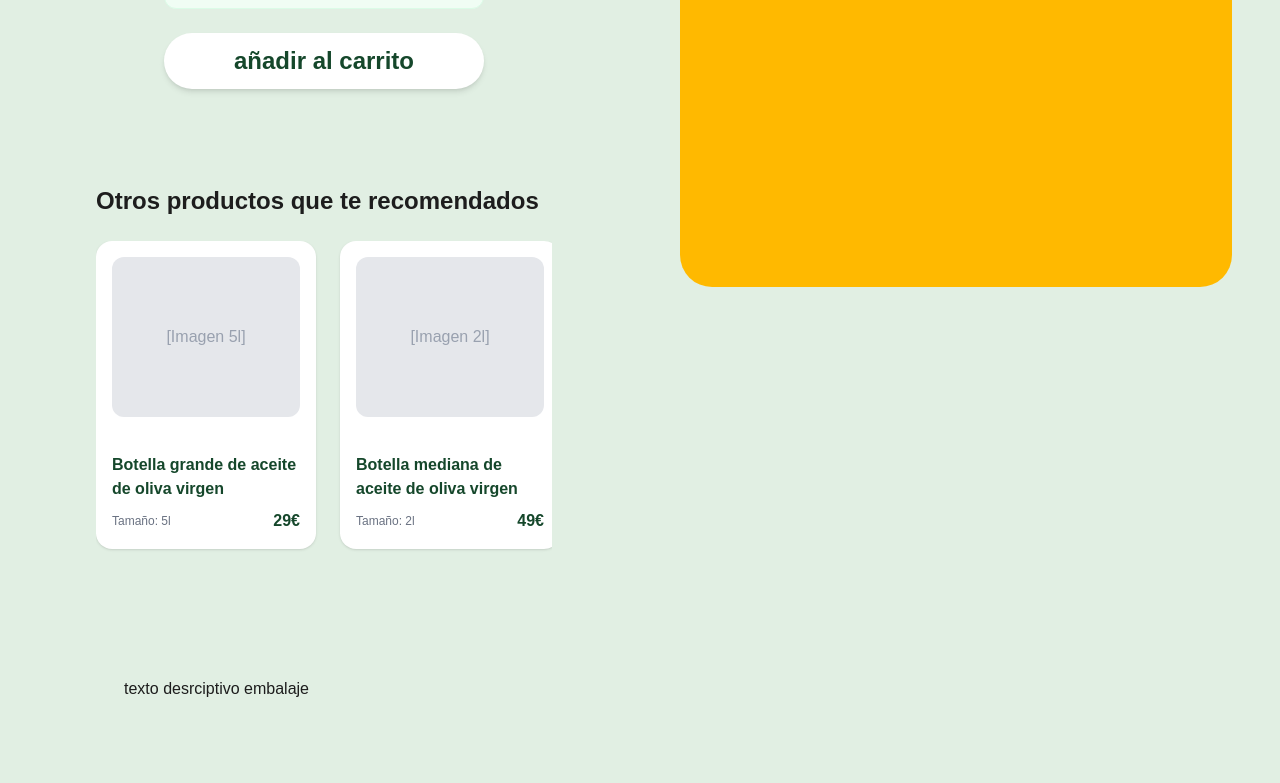
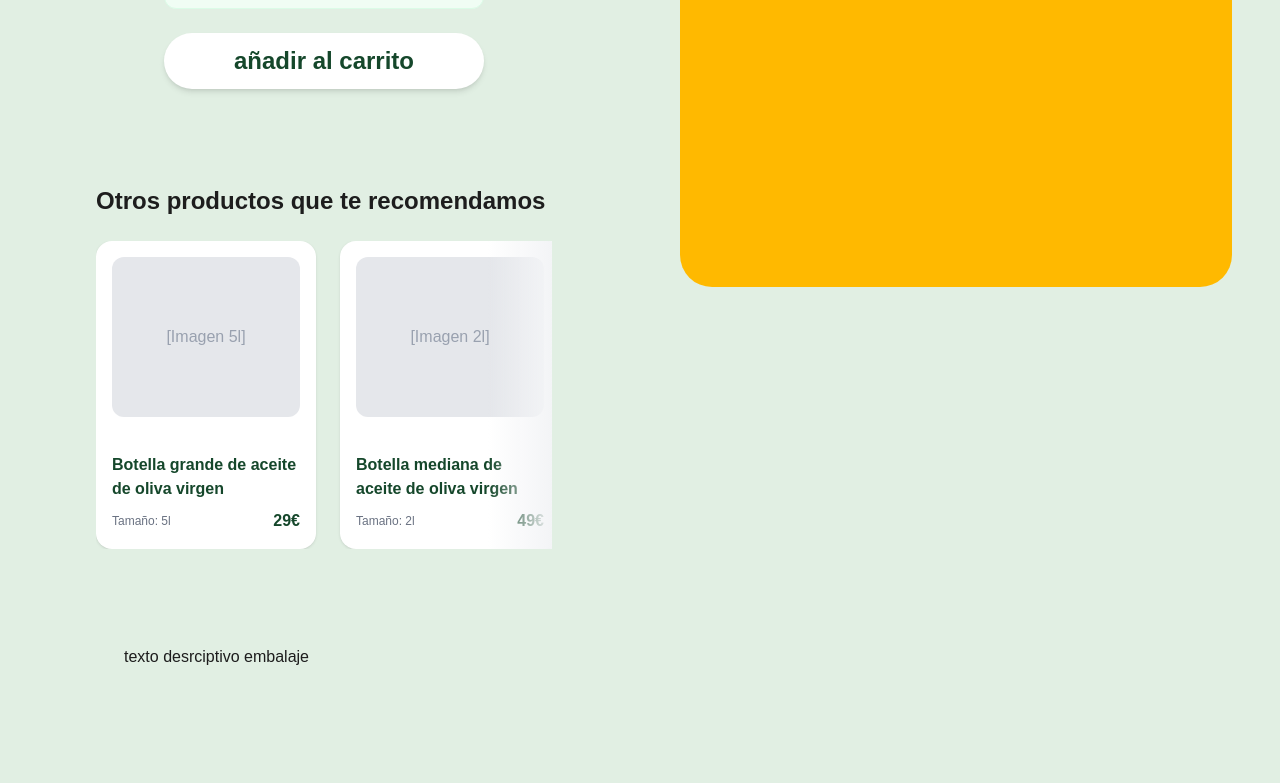
Before and after one commit to JaumeEsquerdo/oli-de-la-torre, a Next.js app in the folder oli-maleno/: page /producto/botella-0.5l in a window 1280 px wide. Shown: the part 737-1520 px from the top of the page. Built offline with nearby package versions, Linux system fonts and the light colour scheme.

Commit message:
crear sombras y sistema de arrastre sutil para el crraousel de productos recomendados

```diff
--- a/oli-maleno/app/components/SlideProducts.tsx
+++ b/oli-maleno/app/components/SlideProducts.tsx
@@ -1,15 +1,14 @@
 'use client'
-import { useState, useRef } from "react";
-import { motion, useScroll, useTransform } from 'framer-motion';
+import { useState, useRef, useEffect } from "react";
+import { motion, AnimatePresence } from 'framer-motion';
 import Link from "next/link";
 
-{/* ================= SECCIÓN MINI SLIDE DE RECOMENDADOS ================= */ }
-
+/* ================= TYPES & INTERFACES ================= */
 
 interface Logo {
     src: string;
     alt: string;
-    nombre?: string; // Por si quieres poner un texto abajo del logo
+    nombre?: string;
 }
 
 type Product = {
@@ -25,64 +24,219 @@ interface SlideProductsProps {
     recomendados: Product[];
 }
 
+/* ================= COMPONENTE PRINCIPAL ================= */
+
 export const SlideProducts = ({ recomendados }: SlideProductsProps) => {
-    const containerRef = useRef(null);
+    // Referencia al contenedor que tiene el scroll horizontal
+    const containerRef = useRef<HTMLDivElement>(null);
+
+    // Bandera para saber si el usuario está arrastrando activamente.
+    // Evita que al soltar el clic tras un arrastre, se active el enlace <Link> por error.
     const [isDragging, setIsDragging] = useState(false);
 
-    // 1. Escuchamos el scroll horizontal del contenedor
-    const { scrollXProgress } = useScroll({ container: containerRef });
+    // Estados booleanos para mostrar u ocultar los degradados de sombra en los laterales
+    const [showLeft, setShowLeft] = useState(false);
+    const [showRight, setShowRight] = useState(true);
 
-    // 2. Mapeamos el progreso (0 a 1) a la opacidad de los indicadores
-    // Izquierda: opacidad 0 al inicio (0 progress), opacidad 1 cuando avanzas
-    const leftOpacity = useTransform(scrollXProgress, [0, 0.1], [0, 1]);
-    // Derecha: opacidad 1 al inicio, opacidad 0 al llegar al final (1 progress)
-    const rightOpacity = useTransform(scrollXProgress, [0.9, 1], [1, 0]);
+    /**
+     * Calcula en tiempo real si el contenedor ha llegado al inicio o al final del scroll.
+     * Sirve para ocultar o mostrar los degradados (sombras) laterales de forma dinámica.
+     */
+    const checkScrollLimits = () => {
+        const container = containerRef.current;
+        if (!container) return;
 
+        const { scrollLeft, scrollWidth, clientWidth } = container;
+
+        // Si el contenido total es menor o igual al ancho de la pantalla, no hay scroll (ocultamos ambas sombras)
+        if (scrollWidth <= clientWidth) {
+            setShowLeft(false);
+            setShowRight(false);
+            return;
+        }
+
+        // Muestra la sombra izquierda si nos hemos desplazado más de 28px desde el inicio
+        setShowLeft(scrollLeft > 28);
+
+        // Muestra la sombra derecha si aún queda espacio por scrollar antes de llegar al final (margen de 28px)
+        setShowRight(scrollLeft < (scrollWidth - clientWidth - 28));
+    };
+
+    /**
+     * EFECTO PRINCIPAL: Gestiona toda la física manual de arrastrar con el ratón (Drag-to-Scroll)
+     * e integra observadores de redimensionado.
+     */
+    useEffect(() => {
+        const container = containerRef.current;
+        if (!container) return;
+
+        let isDown = false;      // ¿Está el botón del ratón pulsado?
+        let startX: number;      // Posición X inicial donde el usuario hace clic
+        let scrollLeft: number;  // Posición de scroll horizontal inicial del contenedor
+
+        /**
+         * 1. Al hacer clic (MouseDown)
+         */
+        const onMouseDown = (e: MouseEvent) => {
+            isDown = true;
+            setIsDragging(false); // Reiniciamos el estado de arrastre
+
+            // Desactivamos el snapping (imán) y el scroll suave nativo.
+            // Si no lo hacemos, el navegador intentará clavar las tarjetas mientras arrastras,
+            // provocando tirones muy molestos.
+            container.style.scrollSnapType = 'none';
+            container.style.scrollBehavior = 'auto';
+
+            // Calculamos la posición del clic restando el offset del contenedor
+            startX = e.pageX - container.offsetLeft;
+            scrollLeft = container.scrollLeft;
+        };
+
+        /**
+         * 2. Si el ratón sale del contenedor (MouseLeave)
+         */
+        const onMouseLeave = () => {
+            if (!isDown) return;
+            isDown = false;
+
+            // Si el usuario saca el cursor bruscamente, reactivamos el comportamiento nativo
+            // para que las tarjetas se re-ajusten a sus posiciones (snap) limpiamente.
+            container.style.scrollSnapType = 'x mandatory';
+            container.style.scrollBehavior = 'smooth';
+        };
+
+        /**
+         * 3. Al soltar el clic (MouseUp)
+         */
+        const onMouseUp = () => {
+            if (!isDown) return;
+            isDown = false;
+
+            // Reactivamos el imán de CSS para que, al soltar, la tarjeta más cercana
+            // se encuadre y deslice automáticamente a su sitio de forma suave.
+            container.style.scrollSnapType = 'x mandatory';
+            container.style.scrollBehavior = 'smooth';
+
+            // Un pequeño retraso de seguridad antes de desactivar isDragging.
+            // Esto asegura que el evento 'click' del enlace <Link> sepa que venía de un arrastre
+            // y no abra la página del producto por accidente.
+            setTimeout(() => setIsDragging(false), 50);
+        };
+
+        /**
+         * 4. Al mover el ratón (MouseMove)
+         */
+        const onMouseMove = (e: MouseEvent) => {
+            if (!isDown) return; // Si no hay clic pulsado, no hacemos nada
+
+            e.preventDefault(); // Evitamos selección de texto o arrastres por defecto del navegador
+            setIsDragging(true); // Confirmamos que el usuario está arrastrando activamente
+
+            // Posición actual del cursor
+            const x = e.pageX - container.offsetLeft;
+
+            // Calculamos la distancia recorrida multiplicada por un factor de velocidad (1.5)
+            const walk = (x - startX) * 1.5;
+
+            // Aplicamos el nuevo scroll al contenedor
+            container.scrollLeft = scrollLeft - walk;
+        };
+
+        // --- Suscribir los listeners de ratón al contenedor ---
+        container.addEventListener('mousedown', onMouseDown);
+        container.addEventListener('mouseleave', onMouseLeave);
+        container.addEventListener('mouseup', onMouseUp);
+        container.addEventListener('mousemove', onMouseMove);
+
+        // --- Control de redimensionado y scroll normal ---
+        // Comprobación inicial con un ligero retraso para asegurar que el DOM se ha pintado
+        const timeoutId = setTimeout(checkScrollLimits, 100);
+
+        // Comprobar límites al hacer scroll manual (con trackpad, shift+wheel, etc.)
+        container.addEventListener("scroll", checkScrollLimits);
+
+        // ResizeObserver: Si la ventana cambia de tamaño, recalculamos si hacen falta sombras o no
+        const resizeObserver = new ResizeObserver(() => checkScrollLimits());
+        resizeObserver.observe(container);
+
+        // --- Limpieza de eventos al desmontar el componente ---
+        return () => {
+            clearTimeout(timeoutId);
+            container.removeEventListener('mousedown', onMouseDown);
+            container.removeEventListener('mouseleave', onMouseLeave);
+            container.removeEventListener('mouseup', onMouseUp);
+            container.removeEventListener('mousemove', onMouseMove);
+            container.removeEventListener("scroll", checkScrollLimits);
+            resizeObserver.disconnect();
+        };
+    }, [recomendados]);
+
+    // Si no hay productos que mostrar, no renderizamos nada
     if (!recomendados || recomendados.length === 0) return null;
 
     return (
         <>
-            {
-                recomendados.length > 0 && (
-                    <div className="w-full px-8 md:px-12 py-16 flex flex-col gap-6">
-                        <h3 className="text-2xl font-bold text-[#1d1d1d] b-6">Otros productos que te recomendados</h3>
+            {recomendados.length > 0 && (
+                <div className="w-full px-8 md:px-12 py-16 flex flex-col gap-6">
+                    <h3 className="text-2xl font-bold text-[#1d1d1d]">Otros productos que te recomendamos</h3>
 
-                        {/* <div className="relative w-full">
-                            {leftOpacity > 0 && (
+                    {/* Contenedor relativo para posicionar los degradados absolutos por encima */}
+                    <div className="w-full relative">
+
+                        {/* Sombras difuminadas animadas con Framer Motion */}
+                        <AnimatePresence>
+                            {showLeft && (
                                 <motion.div
-                                    style={{ opacity: leftOpacity }}
-                                    className="absolute right-0 top-0 w-12 h-12 bg-black z-10 pointer-events-none"
+                                    initial={{ opacity: 0 }}
+                                    animate={{ opacity: 1 }}
+                                    exit={{ opacity: 0 }}
+                                    transition={{ duration: 0.2 }}
+                                    className="absolute left-0 top-0 bottom-0 w-16  bg-gradient-to-r from-gray-100 to-transparent z-10 pointer-events-none"
                                 />
                             )}
+                        </AnimatePresence>
 
+                        <AnimatePresence>
+                            {showRight && (
+                                <motion.div
+                                    initial={{ opacity: 0 }}
+                                    animate={{ opacity: 1 }}
+                                    exit={{ opacity: 0 }}
+                                    transition={{ duration: 0.2 }}
+                                    className="absolute right-0 top-0 bottom-0 w-16 bg-gradient-to-l from-gray-100 to-transparent z-10 pointer-events-none"
+                                />
+                            )}
+                        </AnimatePresence>
 
-                            <motion.div
-                                style={{ opacity: rightOpacity }}
-                                className="absolute right-0 top-1/2 bottom-4 w-12 bg-gradient-to-l from-gray-50 to-transparent z-10 pointer-events-none"
-                            /> */}
-
-                        <div ref={containerRef} className="gap-6 pb-4 flex overflow-x-auto snap-x snap-mandatory  overflow-x-hidden">
-                            <motion.div
-                                drag="x"
-                                dragConstraints={containerRef}
-                                dragElastic={0.1}
-                                onDragStart={() => setIsDragging(true)}
-                                onDragEnd={() => {
-                                    setTimeout(() => setIsDragging(false), 50);
-                                }}
-                                className="flex gap-6 pb-4">
+                        {/*
+                          Contenedor deslizable real.
+                          - snap-x snap-mandatory: Clava las tarjetas en los bordes al parar el scroll.
+                          - scrollbar-none / style scrollbarWidth: Oculta la barra de scroll nativa pero mantiene su funcionalidad.
+                          - select-none / cursor-grab: Estilos para que el texto no se seleccione al arrastrar y cambie el cursor a una mano.
+                        */}
+                        <div
+                            ref={containerRef}
+                            className="w-full gap-6 flex overflow-x-auto snap-x snap-mandatory scrollbar-none select-none cursor-grab active:cursor-grabbing scroll-smooth"
+                            style={{ scrollbarWidth: 'none' }}
+                        >
+                            {/* Flex Wrapper interno */}
+                            <div className="flex gap-6 ">
                                 {recomendados.map((item) => (
-
                                     <Link
                                         href={`/producto/${item.slug}`}
                                         key={item.id}
+                                        // Evita que el navegador intente arrastrar la tarjeta como si fuera una "imagen fantasma"
                                         onDragStart={(e) => e.preventDefault()}
+                                        // CLAVE: Si el usuario estaba arrastrando la pantalla, cancelamos la redirección del Link al soltar
                                         onClick={(e) => isDragging && e.preventDefault()}
                                         className="w-[120px] md:w-[220px] shrink-0 bg-white rounded-2xl p-4 shadow-sm hover:shadow-md transition-all snap-start flex flex-col justify-between"
                                     >
+                                        {/* Placeholder visual de la imagen del producto */}
                                         <div className="w-full h-40 bg-gray-200 rounded-xl mb-3 flex items-center justify-center text-gray-400">
                                             <span>[Imagen {item.subtitulo}]</span>
                                         </div>
+
+                                        {/* Información de la tarjeta */}
                                         <div>
                                             <h4 className="font-bold text-textColor text-md">{item.titulo}</h4>
                                             <div className="flex justify-between items-center mt-2">
@@ -92,12 +246,11 @@ export const SlideProducts = ({ recomendados }: SlideProductsProps) => {
                                         </div>
                                     </Link>
                                 ))}
-                            </motion.div>
+                            </div>
                         </div>
                     </div>
-                    // </div >
-                )
-            }
+                </div>
+            )}
         </>
     );
 }
```
